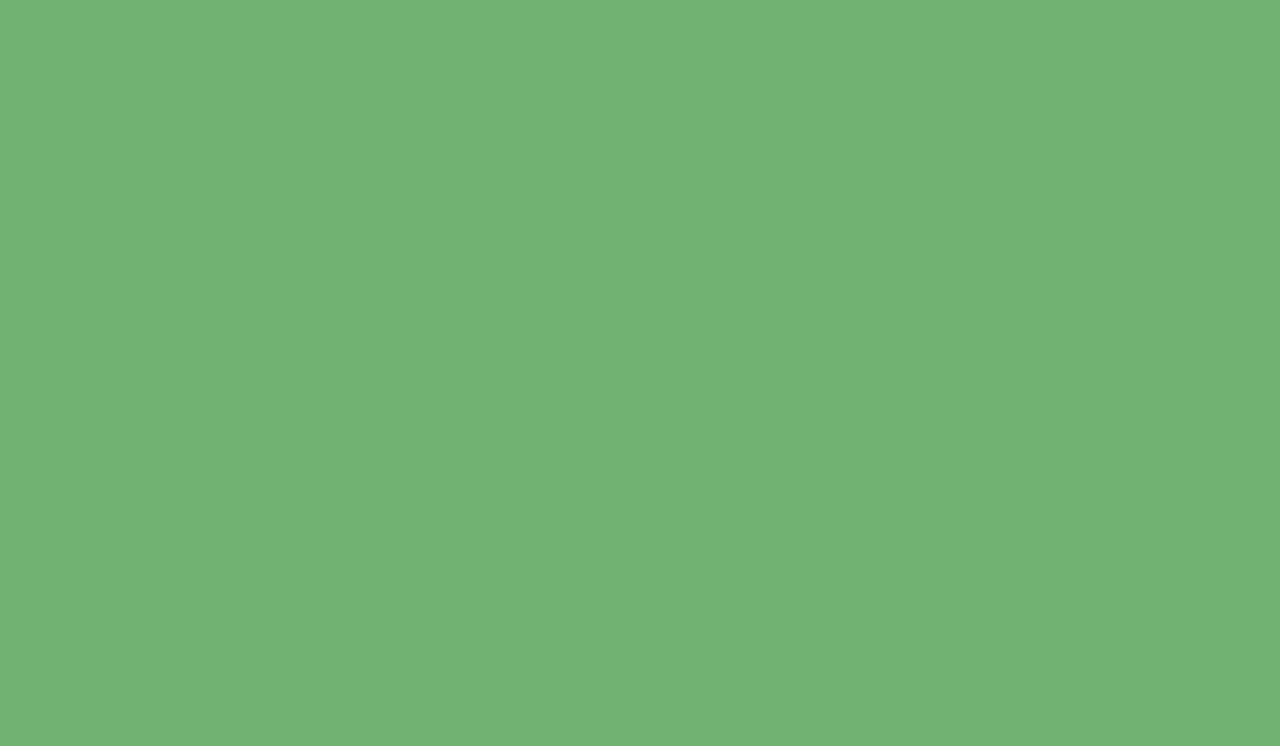
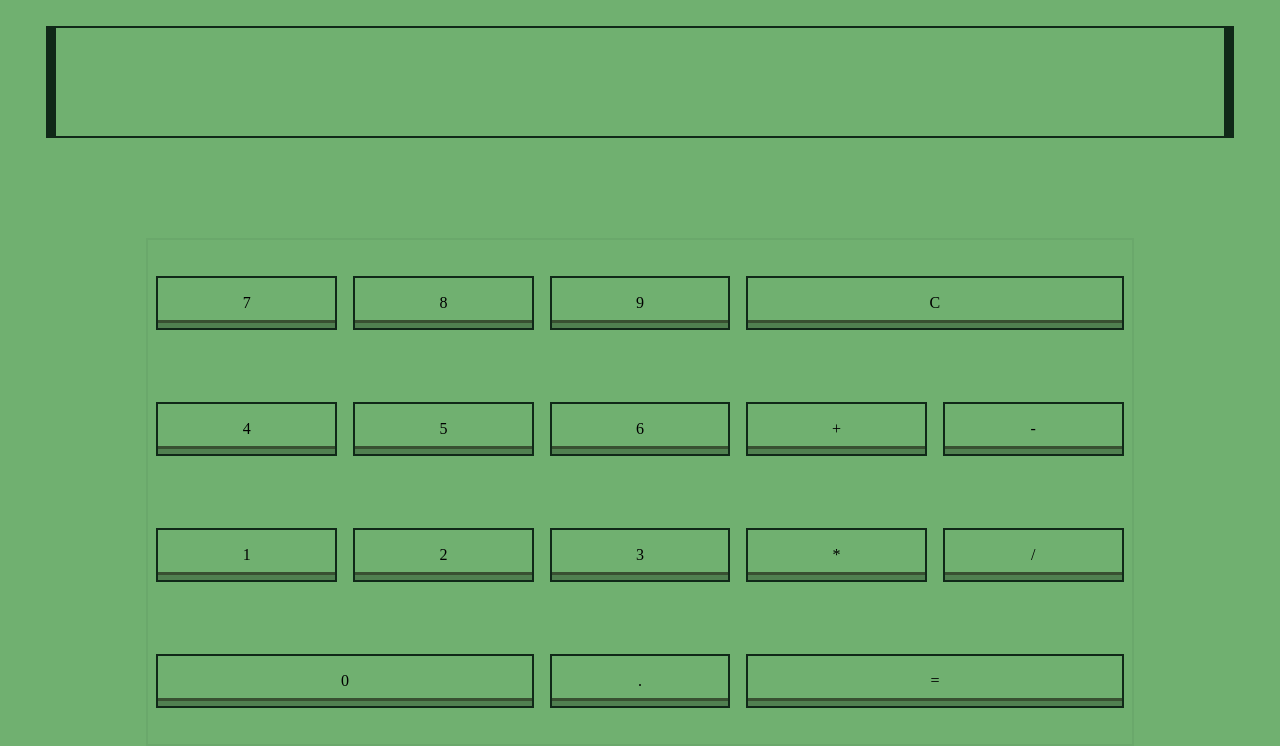
Before and after one commit to Xersaix/calculator, a plain HTML site: page index.html in a window 1280 px wide. Drawn offline with Linux system fonts and the light colour scheme.

Commit message:
Interface 1

```diff
--- a/assets/css/style.css
+++ b/assets/css/style.css
@@ -1,5 +1,85 @@
-body
-{
-background-color: #70B070;
+body {
+    background-color: #70B070;
+    margin: 2%;
 
 }
+
+
+main {
+
+    display: flex;
+    flex-direction: column;
+    justify-content: center;
+}
+
+.calculator {
+    display: flex;
+    flex-direction: column;
+    align-items: center;
+    justify-content: space-between;
+    width: 100%;
+    height: 90vh;
+}
+
+.calculator .display {
+
+    width: 95%;
+    height: 15%;
+    border-left: 10px #102818 solid;
+    border-right: 10px #102818 solid;
+    border-bottom: 2px #102818 solid;
+    border-top: 2px #102818 solid;
+
+}
+
+.calculator .list-button {
+
+    display: flex;
+    flex-wrap: wrap;
+    flex-direction: row;
+    align-content: space-around;
+    justify-content: space-around;
+    border: 2px #1028180e solid;
+    width: 80%;
+    height: 70%;
+
+}
+
+
+.button {
+
+    position: relative;
+    display: flex;
+    flex-direction: column;
+    align-items: center;
+
+    height: 50px;
+    background-color: #70B070;
+    border: 2px #102818 solid;
+
+}
+
+.shadow {
+    position: absolute;
+    bottom: 0%;
+    width: 100%;
+    height: 10%;
+    background-color: #508050;
+   border-top: 3px solid #385031;
+}
+
+.button1
+{
+    width:18%
+}
+
+.button2{
+
+    width:38%
+}
+
+.button p
+{
+
+
+}
--- a/index.html
+++ b/index.html
@@ -10,6 +10,7 @@
 </head>
 
 <body>
+    <main>
         <!-- Div de la calculatrice -->
         <div class="calculator">
             <!-- Div du display -->
@@ -18,11 +19,153 @@
             </div>
             <!-- Div contenant les boutton -->
             <div class="list-button">
+                <!-- First Line -->
+                <!-- Button 7 -->
+                <div class="button button1">
+
+                    <p>7</p>
+                    <div class="shadow">
+
+                    </div>
+                </div>
+                <!-- Button 8 -->
+                <div class="button button1">
+
+                    <p>8</p>
+                    <div class="shadow">
+
+                    </div>
+                </div>
+                <!-- Button 9 -->
+                <div class="button button1">
+
+                    <p>9</p>
+                    <div class="shadow">
+
+                    </div>
+                </div>
+                <!-- Button C -->
+                <div class="button button2">
+
+                    <p>C</p>
+                    <div class="shadow">
+
+                    </div>
+                </div>
+                <!-- End of first line -->
+                <!-- Button 4 -->
+                <div class="button button1">
+
+                    <p>4</p>
+                    <div class="shadow">
+
+                    </div>
+                </div>
+
+                <!-- Button 5 -->
+                <div class="button button1">
+
+                    <p>5</p>
+                    <div class="shadow">
+
+                    </div>
+                </div>
+                <!-- Button 6 -->
+                <div class="button button1">
+
+                    <p>6</p>
+                    <div class="shadow">
+
+                    </div>
+                </div>
+                <!-- Button + -->
+                <div class="button button1">
+
+                    <p>+</p>
+                    <div class="shadow">
+
+                    </div>
+                </div>
+                <!-- Button - -->
+                <div class="button button1">
+
+                    <p>-</p>
+                    <div class="shadow">
+
+                    </div>
+                </div>
+                <!-- End of Second Line -->
+                <!-- Button 1 -->
+                <div class="button button1">
+
+                    <p>1</p>
+                    <div class="shadow">
+
+                    </div>
+                </div>
+                <!-- Button 2 -->
+                <div class="button button1">
+
+                    <p>2</p>
+                    <div class="shadow">
+
+                    </div>
+                </div>
+                <!-- Button 3 -->
+                <div class="button button1">
+
+                    <p>3</p>
+                    <div class="shadow">
+
+                    </div>
+                </div>
+                <!-- Button * -->
+                <div class="button button1">
+
+                    <p>*</p>
+                    <div class="shadow">
+
+                    </div>
+                </div>
+                <!-- Button / -->
+                <div class="button button1">
+
+                    <p>/</p>
+                    <div class="shadow">
+
+                    </div>
+                </div>
+                <!-- End of Third line -->
+                <!-- Button 0 -->
+                <div class="button button2">
+
+                    <p>0</p>
+                    <div class="shadow">
+
+                    </div>
+                </div>
+                <!-- Button . -->
+                <div class="button button1">
+
+                    <p>.</p>
+                    <div class="shadow">
+
+                    </div>
+                </div>
+                <!-- Button = -->
+                <div class="button button2">
+
+                    <p>=</p>
+                    <div class="shadow">
+
+                    </div>
+                </div>
+
 
             </div>
 
         </div>
-
+    </main>
 
 </body>
 
```
Lines whose indentation alone changed are shown as unchanged.
